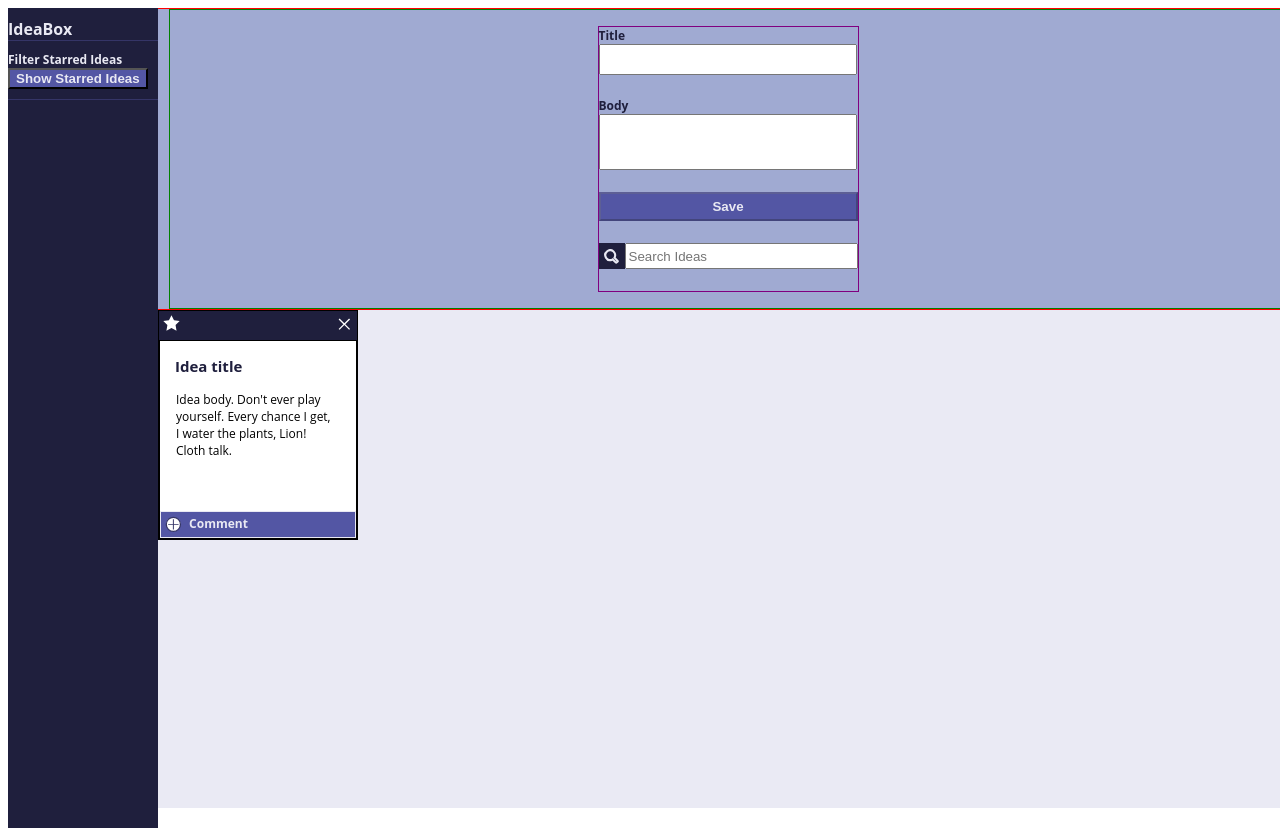
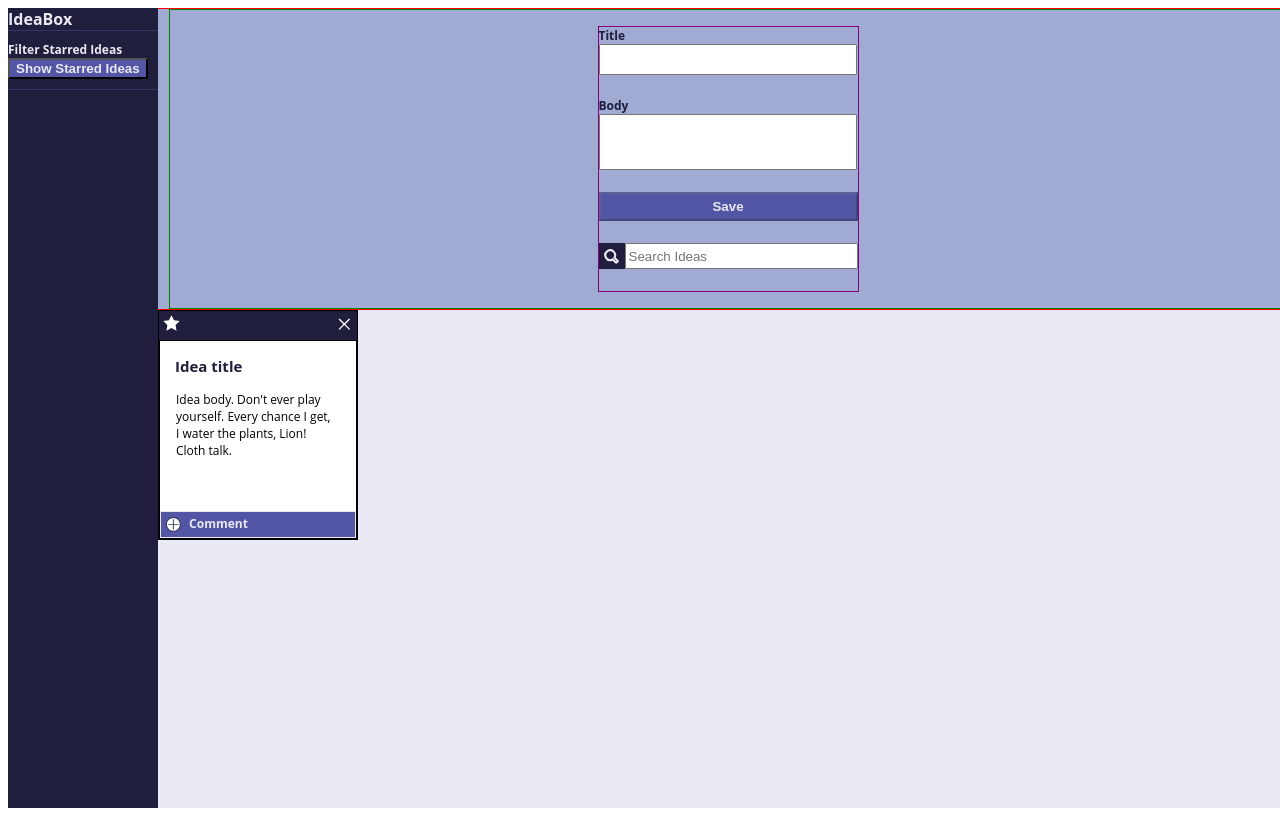
Before and after one commit to Mrcolin99/ideabox-project, a plain HTML site: page index.html in a window 1280 px wide. Drawn offline with Linux system fonts and the light colour scheme.

Commit message:
Refactor: Correct page size and padding

```diff
--- a/styles.css
+++ b/styles.css
@@ -33,8 +33,8 @@ html {
   justify-content: flex-start;
   align-items: flex-start;
   width: 150px;
-  height: 100%;
-  padding: 10px 0px;
+  height: 100vh;
+  /* padding: 10px 0px; */
   float: left;
   background-color: #1F1F3D;
 }
```
